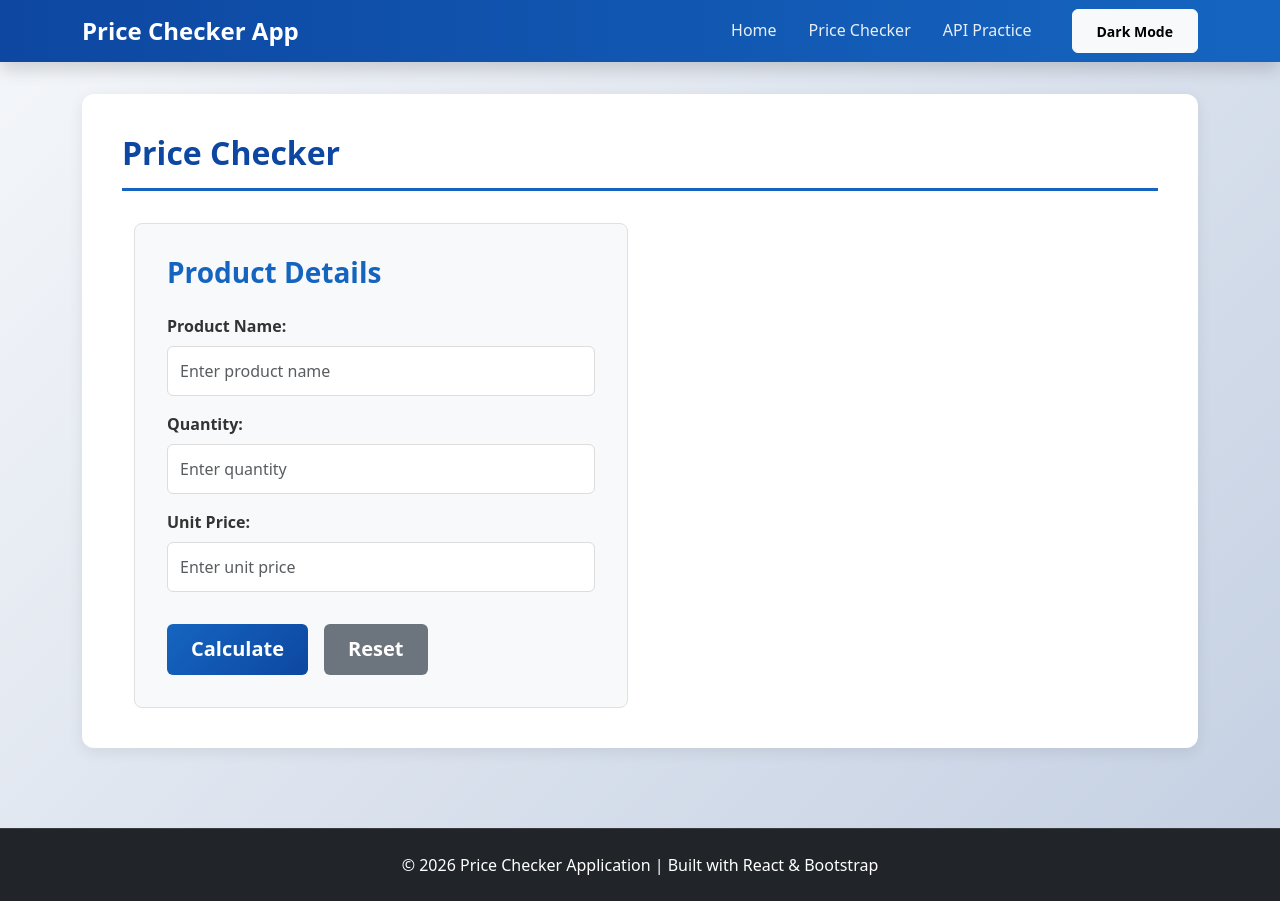
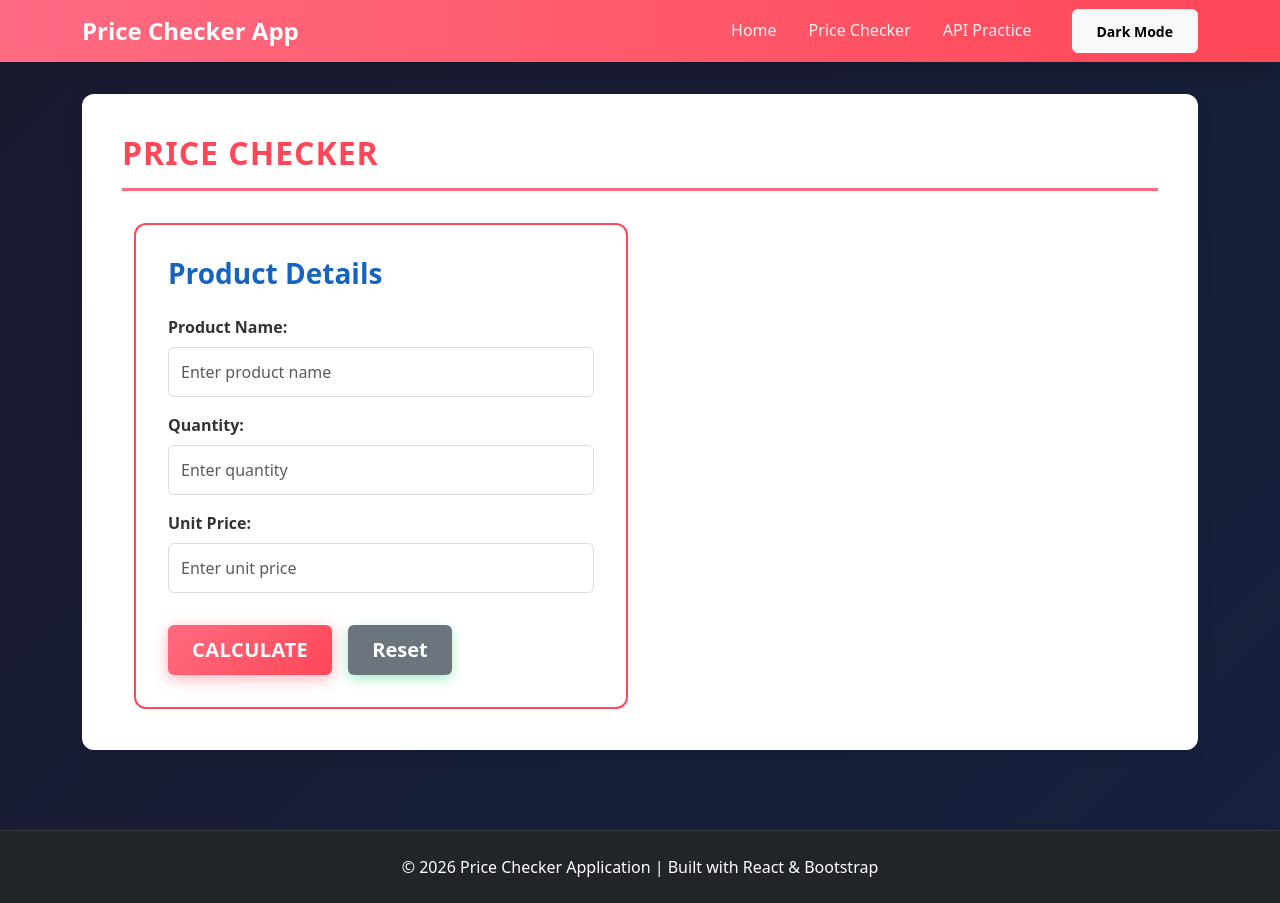
Before and after one commit to Arvindelarosa/Activty-4, a React (Vite) app: page /price-checker in a window 1280 px wide. Built offline with nearby package versions, Linux system fonts and the light colour scheme.

Commit message:
Enhance UI with neon gradients, bold fonts, and maangas styling

```diff
--- a/src/App.css
+++ b/src/App.css
@@ -3,12 +3,12 @@
   min-height: 100vh;
   display: flex;
   flex-direction: column;
-  background: linear-gradient(135deg, #f5f7fa 0%, #c3cfe2 100%);
+  background: linear-gradient(135deg, #1a1a2e 0%, #16213e 100%);
 }
 
 .navbar-custom {
-  background: linear-gradient(90deg, #0d47a1 0%, #1565c0 100%) !important;
-  box-shadow: 0 2px 8px rgba(0, 0, 0, 0.15);
+  background: linear-gradient(90deg, #ff6b81 0%, #ff4757 100%) !important;
+  box-shadow: 0 2px 12px rgba(255, 71, 87, 0.6);
 }
 
 .navbar-custom .navbar-brand {
@@ -32,6 +32,7 @@
   color: #fff !important;
   border-bottom-color: #fff;
   padding-bottom: 2px;
+  text-shadow: 0 0 6px rgba(255,255,255,0.8);
 }
 
 .main-content {
@@ -51,6 +52,11 @@
   padding: 2.5rem;
   box-shadow: 0 4px 15px rgba(0, 0, 0, 0.08);
   animation: slideIn 0.4s ease;
+  transition: box-shadow 0.3s ease;
+}
+
+.page-container:hover {
+  box-shadow: 0 0 25px rgba(255,71,87,0.5);
 }
 
 @keyframes slideIn {
@@ -65,11 +71,13 @@
 }
 
 .page-container h2 {
-  color: #0d47a1;
+  color: #ff4757;
   margin-bottom: 2rem;
   padding-bottom: 1rem;
-  border-bottom: 3px solid #1565c0;
-  font-weight: 700;
+  border-bottom: 3px solid #ff6b81;
+  font-weight: 800;
+  text-transform: uppercase;
+  letter-spacing: 1px;
 }
 
 .page-container h3 {
@@ -140,16 +148,17 @@
 }
 
 .product-details-card {
-  background: #f8f9fa;
+  background: white;
   padding: 2rem;
-  border-radius: 8px;
-  border: 1px solid #e0e0e0;
+  border-radius: 12px;
+  border: 2px solid #ff4757;
   transition: all 0.3s ease;
+  transform: perspective(600px);
 }
 
 .product-details-card:hover {
-  box-shadow: 0 4px 12px rgba(0, 0, 0, 0.08);
-  transform: translateY(-2px);
+  box-shadow: 0 12px 40px rgba(255,71,87,0.5);
+  transform: perspective(600px) rotateY(5deg) translateZ(5px);
 }
 
 .product-details-card h3 {
@@ -177,8 +186,8 @@
 }
 
 .product-form .form-control:focus {
-  border-color: #1565c0;
-  box-shadow: 0 0 0 0.2rem rgba(21, 101, 192, 0.25);
+  border-color: #ff4757;
+  box-shadow: 0 0 0 0.2rem rgba(255,71,87,0.25);
 }
 
 .billing-details-card {
@@ -186,16 +195,17 @@
 }
 
 .billing-details-card .card {
-  border-radius: 8px;
+  border-radius: 12px;
   overflow: hidden;
-  border: 2px solid #1565c0 !important;
+  border: 2px solid #ff4757 !important;
 }
 
 .billing-details-card .card-header {
-  background: linear-gradient(135deg, #1565c0 0%, #0d47a1 100%) !important;
+  background: linear-gradient(135deg, #ff6b81 0%, #ff4757 100%) !important;
   color: white;
   font-weight: 600;
   padding: 1rem;
+  text-transform: uppercase;
 }
 
 .billing-row {
@@ -268,8 +278,8 @@
 
 .form-section .form-control:focus,
 .form-section .form-select:focus {
-  border-color: #1565c0;
-  box-shadow: 0 0 0 0.2rem rgba(21, 101, 192, 0.25);
+  border-color: #ff4757;
+  box-shadow: 0 0 0 0.2rem rgba(255,71,87,0.25);
 }
 
 /* Buttons */
@@ -277,6 +287,18 @@
   display: flex;
   gap: 1rem;
   margin-top: 2rem;
+}
+
+.btn-secondary {
+  background: linear-gradient(135deg, #2ed573 0%, #1e90ff 100%);
+  color: white;
+  box-shadow: 0 4px 12px rgba(46, 213, 115, 0.4);
+  transition: transform 0.2s ease, box-shadow 0.2s ease;
+}
+
+.btn-secondary:hover:not(:disabled) {
+  transform: translateY(-3px) scale(1.02);
+  box-shadow: 0 6px 20px rgba(46, 213, 115, 0.6);
 }
 
 .btn {
@@ -293,8 +315,19 @@
 }
 
 .btn-primary {
-  background: linear-gradient(135deg, #1565c0 0%, #0d47a1 100%);
+  background: linear-gradient(135deg, #ff6b81 0%, #ff4757 100%);
   border: none;
+  color: white;
+  font-weight: 700;
+  text-transform: uppercase;
+  letter-spacing: .5px;
+  box-shadow: 0 4px 15px rgba(255,71,87,0.4);
+  transition: transform 0.2s ease, box-shadow 0.2s ease;
+}
+
+.btn-primary:hover:not(:disabled) {
+  transform: translateY(-3px) scale(1.02);
+  box-shadow: 0 6px 20px rgba(255,71,87,0.6);
 }
 
 .btn-primary:hover:not(:disabled) {
@@ -354,9 +387,10 @@
 }
 
 .posts-table thead {
-  background: linear-gradient(135deg, #0d47a1 0%, #1565c0 100%);
+  background: linear-gradient(135deg, #ff4757 0%, #ff6b81 100%);
   color: white;
-  font-weight: 600;
+  font-weight: 700;
+  letter-spacing: .5px;
 }
 
 .posts-table thead th {
@@ -372,8 +406,9 @@
 }
 
 .posts-table tbody tr:hover {
-  background: #f8f9fa;
-  transition: background 0.3s ease;
+  background: rgba(255,71,87,0.1);
+  transition: background 0.3s ease, transform 0.2s ease;
+  transform: translateX(7px) scale(1.02);
 }
 
 .posts-table .title-cell,
@@ -476,7 +511,8 @@ body.dark-mode .page-container {
 }
 
 body.dark-mode .navbar-custom {
-  background: #212529 !important;
+  background: linear-gradient(90deg, #ff6b81 0%, #ff4757 100%) !important;
+  box-shadow: 0 2px 12px rgba(255, 71, 87, 0.6);
 }
 
 body.dark-mode .nav-link-custom {
@@ -488,11 +524,13 @@ body.dark-mode .nav-link-custom:hover {
 }
 
 body.dark-mode .btn-primary {
-  background: #0d6efd;
+  background: linear-gradient(135deg, #ff6b81 0%, #ff4757 100%);
+  color: white;
 }
 
 body.dark-mode .btn-secondary {
-  background: #6c757d;
+  background: linear-gradient(135deg, #2ed573 0%, #1e90ff 100%);
+  color: white;
 }
 
 body.dark-mode .form-section,
--- a/src/index.css
+++ b/src/index.css
@@ -1,5 +1,7 @@
+@import url('https://fonts.googleapis.com/css2?family=Poppins:wght@400;600;800&display=swap');
+
 :root {
-  font-family: 'Segoe UI', Tahoma, Geneva, Verdana, sans-serif;
+  font-family: 'Poppins', sans-serif;
   line-height: 1.5;
   font-weight: 400;
 
```
